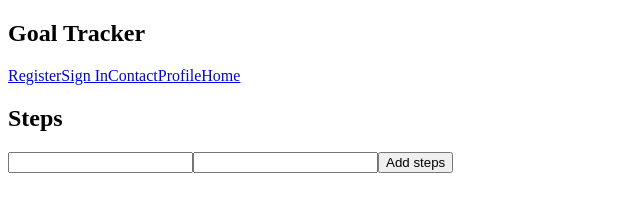
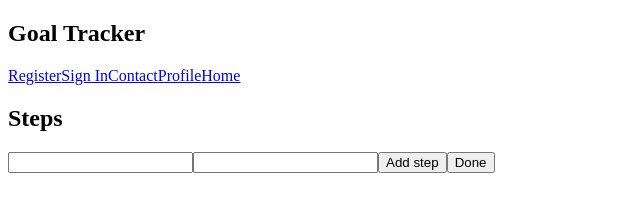
Before and after one commit to austin-carman/goal-tracker, a React (Create React App) app: page /add-step/1 in a window 1280 px wide. Shown: the top 223 px of the page, without its empty margins (0-640 px from the left). Built offline with nearby package versions, Linux system fonts and the light colour scheme.

Commit message:
adding new goal, adding steps

```diff
--- a/package.json
+++ b/package.json
@@ -8,7 +8,9 @@
     "@testing-library/user-event": "^12.8.3",
     "axios": "^0.21.1",
     "react": "^17.0.2",
+    "react-bootstrap": "^1.6.1",
     "react-dom": "^17.0.2",
+    "react-modal": "^3.14.3",
     "react-router-dom": "^5.2.0",
     "react-scripts": "4.0.3",
     "web-vitals": "^1.1.2"
--- a/src/components/AddGoal.js
+++ b/src/components/AddGoal.js
@@ -37,7 +37,7 @@ const AddGoal = () => {
                 value={goal.title}
                 onChange={handleChange}
             />
-            <button onClick={handleSave}>Add steps</button>
+            <button onClick={handleSave}>Next</button>
         </div>
     );
 };
--- a/src/components/AddSteps.js
+++ b/src/components/AddSteps.js
@@ -1,5 +1,6 @@
-import React, { useState, useEffect } from 'react';
+import React, { useState } from 'react';
 import { useParams } from 'react-router';
+import { useHistory } from 'react-router-dom';
 import { axiosWithAuth } from '../utils/axiosWithAuth';
 
 const AddSteps = () => {
@@ -11,29 +12,33 @@ const AddSteps = () => {
         step_text: '',
     }
 
-    const [ step, setSteps ] = useState(initialStep);
+    const [ step, setStep ] = useState(initialStep);
+    const [steps, setSteps] = useState([])
 
-    let steps = [];
+    const { push } = useHistory();
 
     const handleChange = (e) => {
         const { name, value } = e.target;
-        setSteps({...step, [name]: value});
+        setStep({...step, [name]: value});
     }
 
-    const handleSave = (e) => {
-        e.preventDefault();
-        axiosWithAuth()
-            .post(`https://goalsetting.herokuapp.com/api/goals/add-step/${goal_id}`, step)
-            .then(res => {
-                steps.push(res.data);
-            })
-            .catch(err => {
-                console.log(err);
-            })
+    const handleAddStep = async () => {
+        try {
+            const response = await axiosWithAuth()
+                .post(`https://goalsetting.herokuapp.com/api/goals/add-step/${goal_id}`, step)
+            const newStep = response.data;
+            newStep.status && console.log(newStep);
+            newStep.step_id && setSteps([...steps, newStep])
+        } catch(err) {
+            console.log(err);
+        }
     }
 
-    console.log('steps', steps);
+    const handleDone = () => {
+        push('/profile');
+    }
 
+    console.log(steps);
     return(
         <div>
             <h2>Steps</h2>
@@ -49,8 +54,17 @@ const AddSteps = () => {
                 value={step.step_text}
                 onChange={handleChange}
             />
-            <button onClick={handleSave}>Add steps</button>
-            {}
+            <button onClick={handleAddStep}>Add step</button>
+            {
+                steps.map(item => {
+                    return(
+                        <div>
+                            <p>{item.step_number}. {item.step_text}</p>
+                        </div>
+                    )
+                })
+            }
+            <button onClick={handleDone}>Done</button>
         </div>
     )
 }
--- a/src/components/Goal.js
+++ b/src/components/Goal.js
@@ -1,9 +1,20 @@
 import React from 'react';
-import { useHistory , useParams, Link } from 'react-router-dom';
 import { axiosWithAuth } from '../utils/axiosWithAuth';
+import { Link } from 'react-router-dom';
 
 const Goal = (props) => {
     const { goal_id, goal_title, percentage_completed } = props.goal;
+
+    const handleDelete = (e) => {
+        axiosWithAuth()
+            .delete(`https://goalsetting.herokuapp.com/api/goals/delete/${goal_id}`)
+            .then(res => {
+                console.log('delete', res.data);
+            })
+            .catch(err => {
+                console.log(err);
+            })
+    }
 
     return(
         <div>
@@ -12,9 +23,9 @@ const Goal = (props) => {
                 percentage_completed ? <h3>{percentage_completed}</h3> : <h3>0%</h3>
             }
             <Link to={`/details/${goal_id}`}>
-                <input type='button' value='View Details/Edit' />
+                <input type='button' value='View Details/Edit'/>
             </Link>
-            <button>Delete Goal</button>
+            <button onClick={handleDelete}>Delete Goal</button>
             <p>Likes:</p>
             <p>Comments:</p>
         </div>
--- a/src/components/GoalList.js
+++ b/src/components/GoalList.js
@@ -15,7 +15,7 @@ const GoalList = () => {
             .catch(err => {
                 console.log(err);
             })
-    }, []);
+    }, [goals]);
 
     return(
         <div>
```
Also changed, not shown: 1 other file (tests, documents, lock files or other folders).
